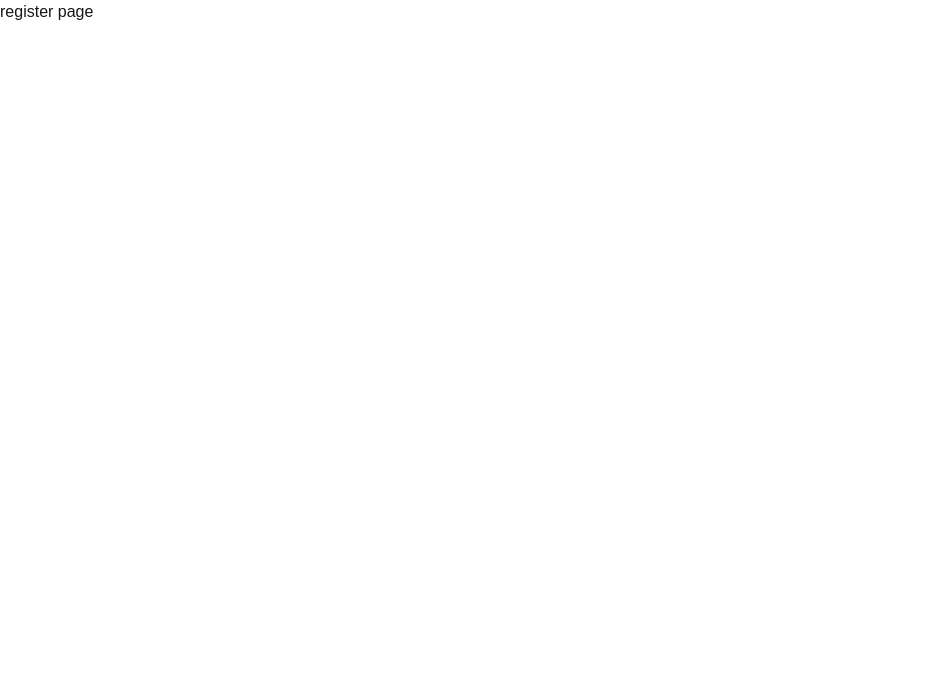
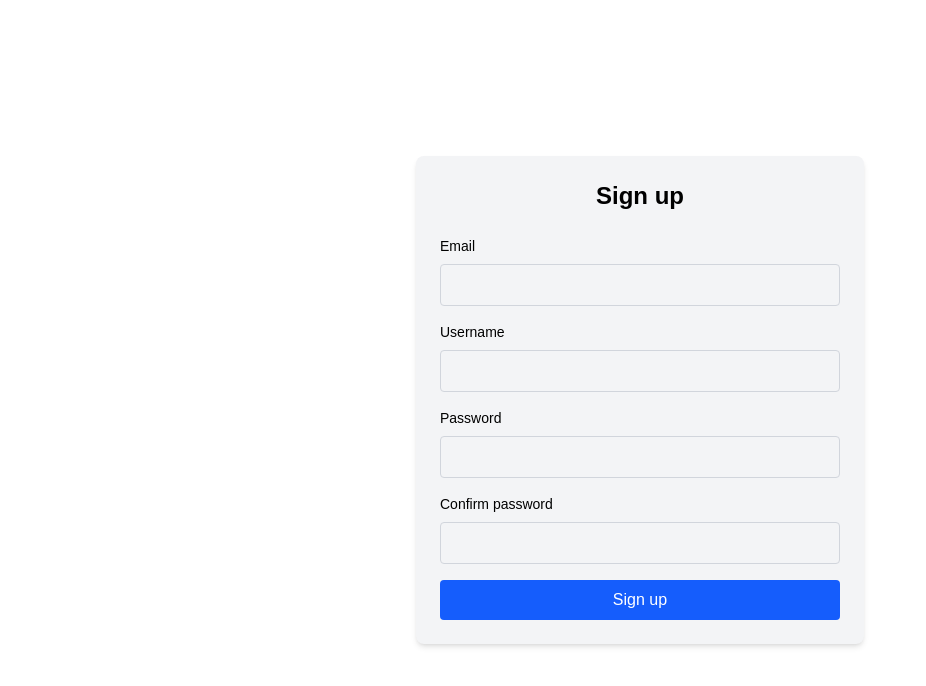
Before and after one commit to Tobikun11-Arch/Job-Board-Platform, a Next.js app: page /register in a window 1280 px wide. Shown: the top 686 px of the page, without its empty margins (0-926 px from the left). Built offline with nearby package versions, Linux system fonts and the light colour scheme.

Commit message:
added registration form

```diff
--- a/src/app/(auth)/login/page.tsx
+++ b/src/app/(auth)/login/page.tsx
@@ -15,8 +15,7 @@ export default function Page() {
           <input type="password" id="password" name="password" required
                  className='w-full p-2 border border-gray-300 rounded focus:outline-none focus:ring-2 focus:ring-blue-500' />
         </div>
-        <button type="submit"
-            className='w-full bg-blue-600 text-white py-2 rounded hover:bg-blue-700 transition duration-200'>Login</button>
+        <button type="submit" className='w-full bg-blue-600 text-white py-2 rounded hover:bg-blue-700 transition duration-200'>Login</button>
       </form>
     </div>
   )
--- a/src/app/(auth)/register/page.tsx
+++ b/src/app/(auth)/register/page.tsx
@@ -2,6 +2,33 @@ import React from 'react'
 
 export default function Page() {
   return (
-    <div>register page</div>
+    <div className='min-h-screen bg-white flex justify-center text-black items-center'>
+      <form action="" className='w-full max-w-md p-6 bg-gray-100 rounded-lg shadow-md'>
+        <div className='text-2xl font-bold mb-6 text-center'>
+          Sign up
+        </div>
+        <div className='mb-4'>
+          <label htmlFor="email" className='block text-sm font-medium mb-2'>Email</label>
+          <input type="email" id="email" name="email" required
+                 className='w-full p-2 border border-gray-300 rounded focus:outline-none focus:ring-2 focus:ring-blue-500' />
+        </div>
+        <div className='mb-4'>
+          <label htmlFor="username" className='block text-sm font-medium mb-2'>Username</label>
+          <input type="text" id="username" name="username" required
+                 className='w-full p-2 border border-gray-300 rounded focus:outline-none focus:ring-2 focus:ring-blue-500' />
+        </div>
+        <div className='mb-4'>
+          <label htmlFor="password" className='block text-sm font-medium mb-2'>Password</label>
+          <input type="password" id="password" name="password" required
+                 className='w-full p-2 border border-gray-300 rounded focus:outline-none focus:ring-2 focus:ring-blue-500' />
+        </div>
+        <div className='mb-4'>
+          <label htmlFor="confirmpassword" className='block text-sm font-medium mb-2'>Confirm password</label>
+          <input type="password" id="confirmpassword" name="confirmpassword" required
+                 className='w-full p-2 border border-gray-300 rounded focus:outline-none focus:ring-2 focus:ring-blue-500' />
+        </div>
+        <button type="submit" className='w-full bg-blue-600 text-white py-2 rounded hover:bg-blue-700 transition duration-200'>Sign up</button>
+      </form>
+    </div>
   )
 }
```
